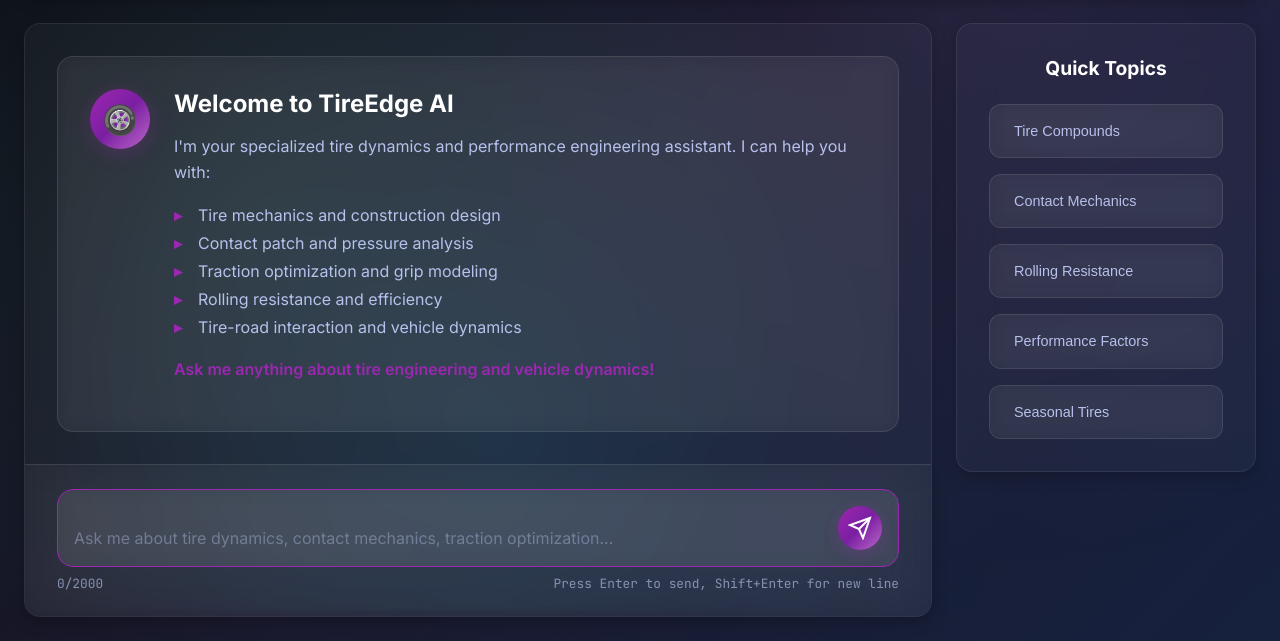
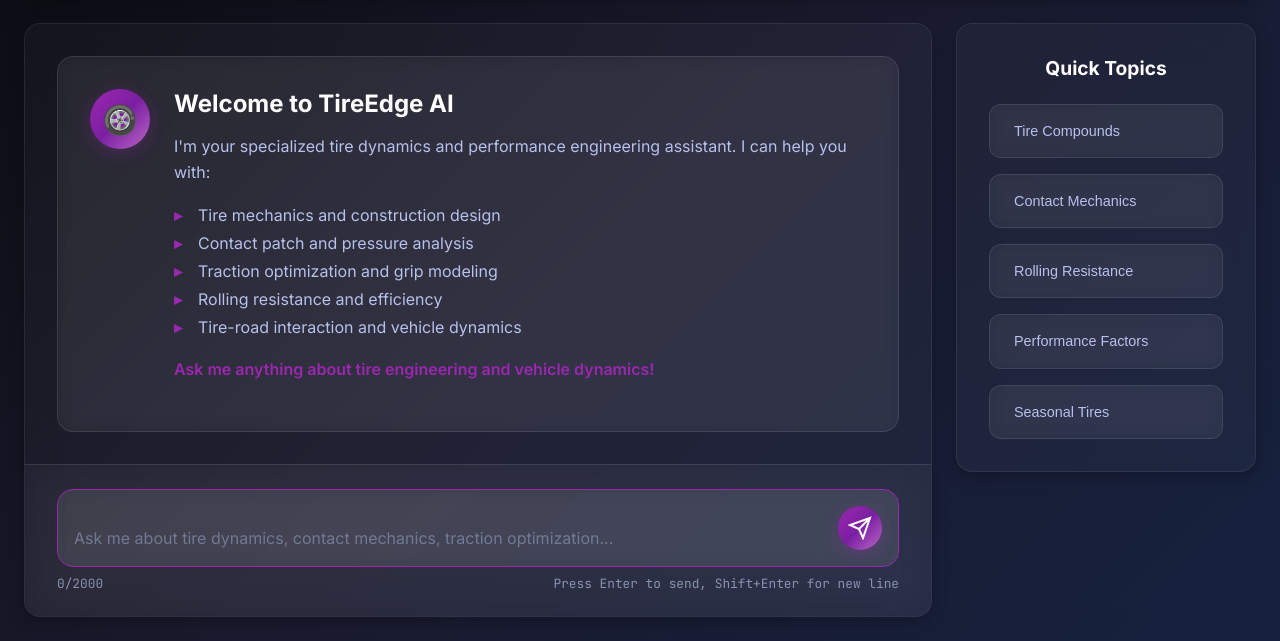
Before and after one commit to MayankBytedge/Agentic_Framework, a plain HTML site: page Agents/tire-edge.html in a window 1280 px wide. Shown: the part 190-831 px from the top of the page. Drawn offline with Linux system fonts and the light colour scheme.

Commit message:
Update agent-styles.css

```diff
--- a/Agents/agent-styles.css
+++ b/Agents/agent-styles.css
@@ -110,10 +110,7 @@ body::before {
     left: 0;
     width: 100%;
     height: 100%;
-    background:
-        radial-gradient(circle at 20% 50%, rgba(100, 255, 218, 0.08) 0%, transparent 50%),
-        radial-gradient(circle at 80% 20%, rgba(187, 134, 252, 0.08) 0%, transparent 50%),
-        radial-gradient(circle at 40% 80%, rgba(0, 188, 212, 0.08) 0%, transparent 50%);
+    background:  var(--gradient-primary);
     pointer-events: none;
     z-index: -1;
 }
```
